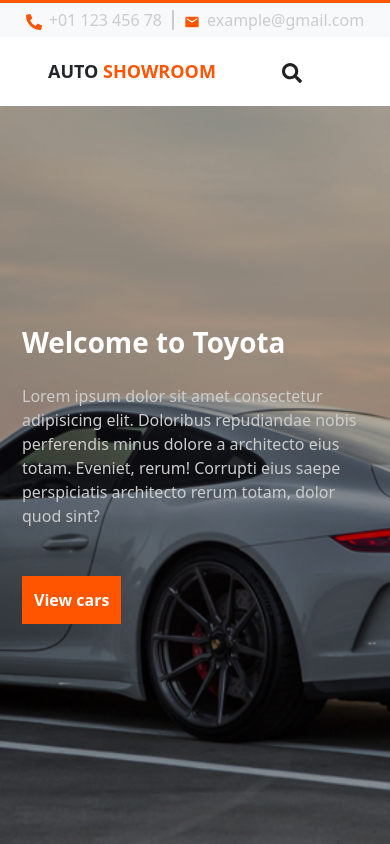
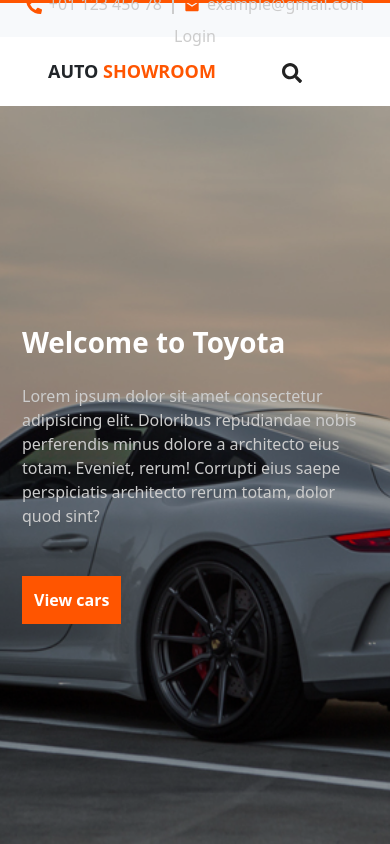
Before and after one commit to yousef1242/client, a Next.js app: page / in a window 390 px wide. Shown: the top 844 px of the page. Built offline with nearby package versions, Linux system fonts and the light colour scheme; no server answers; some icons are missing.

Commit message:
fix somthing in small header

```diff
--- a/components/smallHeader/SmallHeader.js
+++ b/components/smallHeader/SmallHeader.js
@@ -30,7 +30,7 @@
                 </span>
               </div>
             </div>
-            <div className="col-6 text-end d-none d-md-block">
+            <div className="col-12 mt-2 mt-md-0 text-center text-md-end">
               <Link
                 href={admin !== null ? "/dashboard" : "/login"}
                 className={classes.smallHeaderLoginText}
```
